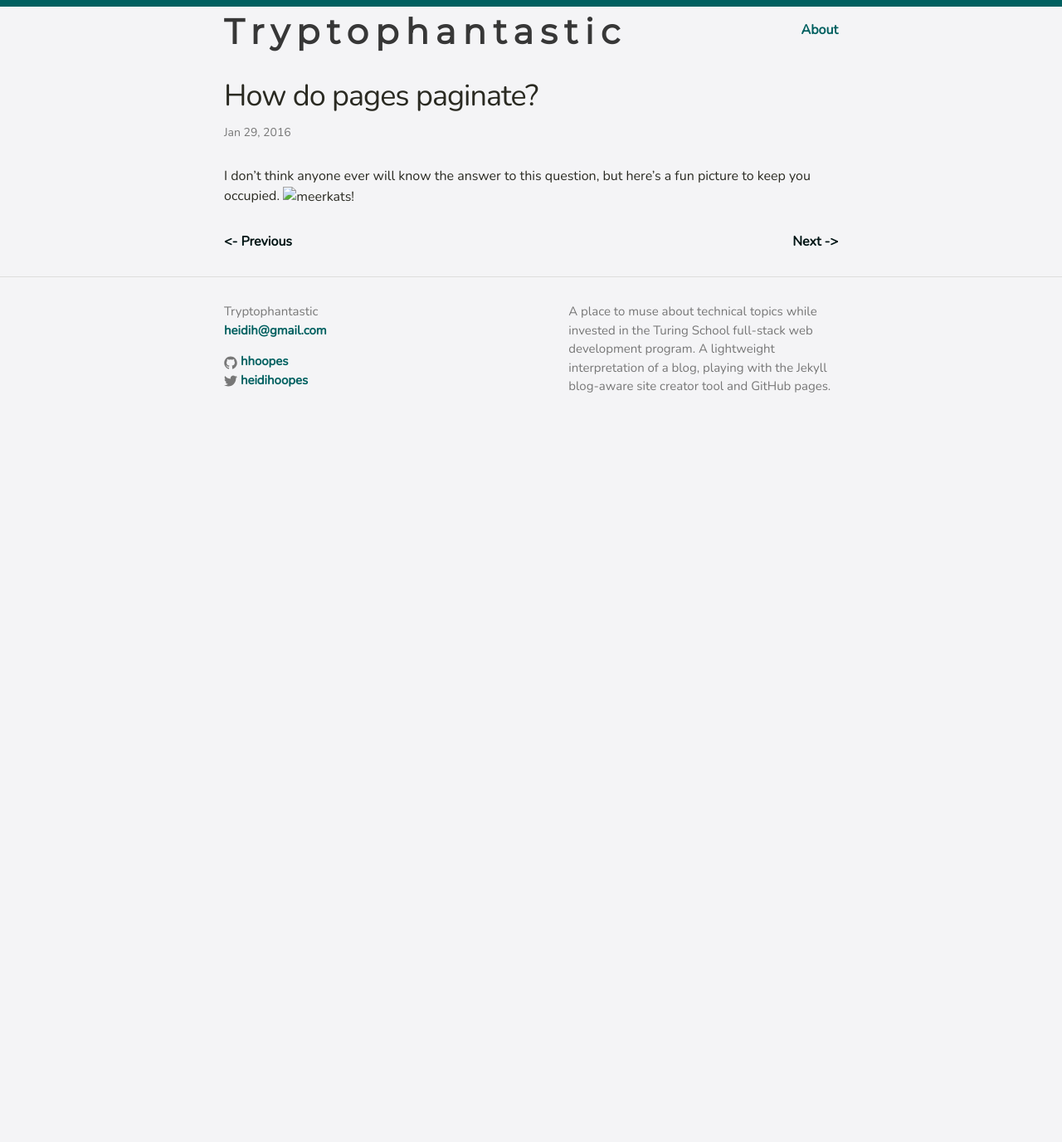
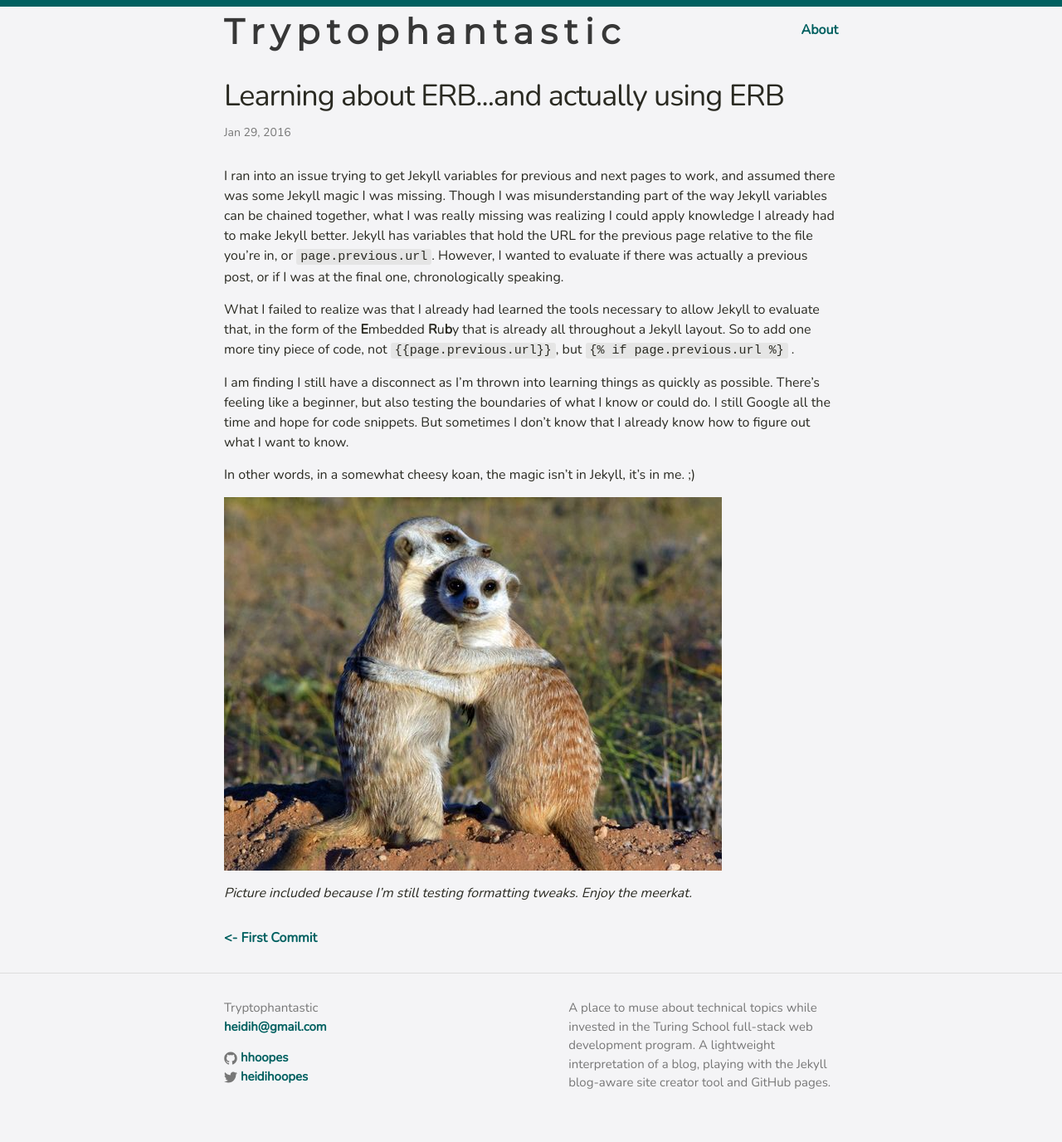
Before and after one commit to hhoopes/hhoopes.github.io, a Jekyll site: the page built from _posts/2016-01-29-how-do-pages-paginate.markdown, in a window 1280 px wide. Shown: the whole page at 83% size. Built offline with Jekyll 4.4.1, drawn with Linux system fonts in a browser that asks for light colours; before the commit the page ends 900 px from its top, so only the background shows below that.

Commit message:
Style tweaks. Read more, Next/Prev, Syntax style. New post

```diff
--- a/_config.yml
+++ b/_config.yml
@@ -28,8 +28,3 @@ paginate: 4
 gems: [jekyll-paginate]
 
 #Plugins
-
-# Only First P Plugin
-only_first_p:
-    show_read_more_link: true
-    read_more_link_text: 'Read more'
--- a/_layouts/post.html
+++ b/_layouts/post.html
@@ -12,8 +12,12 @@ layout: default
     {{ content }}
   </div>
 
-  <div>
-    <A HREF="{{ post.previous }}"><- Previous</A>
-    <A HREF="{{ post.next }}" class="next">Next -></A>
+  <div class="PageNavigation">
+    {% if page.previous.url %}
+      <a class="prev" href="{{page.previous.url}}"><- {{page.previous.title}}</a>
+    {% endif %}
+    {% if page.next.url %}
+      <a class="next" href="{{page.next.url}}" class="next">{{page.next.title}} -></a>
+    {% endif %}
   </div>
 </article>
--- a/_posts/2016-01-29-how-do-pages-paginate.markdown
+++ b/_posts/2016-01-29-how-do-pages-paginate.markdown
@@ -1,8 +1,19 @@
 ---
 layout: post
-title: "How do pages paginate?"
+title: "Learning about ERB...and actually using ERB"
 date: "2016-01-29 11:50:46"
+excerpt_separator: <!--more-->
 ---
-I don't think anyone ever will know the answer to this question, but here's a fun picture to keep you occupied.
+I ran into an issue trying to get Jekyll variables for previous and next pages to work, and assumed there was some Jekyll magic I was missing. Though I was misunderstanding part of the way Jekyll variables can be chained together, what I was really missing was realizing I could apply knowledge I already had to make Jekyll better.
 <!--more-->
-![meerkats!](assets/meerkats3d-02_51265_600x450.jpg)
+Jekyll has variables that hold the URL for the previous page relative to the file you're in, or `page.previous.url`. However, I wanted to evaluate if there was actually a previous post, or if I was at the final one, chronologically speaking.
+
+What I failed to realize was that I already had learned the tools necessary to allow Jekyll to evaluate that, in the form of the <B>E</B>mbedded <B>R</B>u<B>b</B>y that is already all throughout a Jekyll layout. So to add one more tiny piece of code, not <code>{% raw %}{{page.previous.url}}{% endraw %}</code>, but <code>{% raw %}{% if page.previous.url %}{% endraw %}</code>  .
+
+I am finding I still have a disconnect as I'm thrown into learning things as quickly as possible. There's feeling like a beginner, but also testing the boundaries of what I know or could do. I still Google all the time and hope for code snippets. But sometimes I don't know that I already know how to figure out what I want to know.
+
+In other words, in a somewhat cheesy koan, the magic isn't in Jekyll, it's in me. ;)
+
+![meerkats!](/assets/meerkats3d-02_51265_600x450.jpg)
+
+*Picture included because I'm still testing formatting tweaks. Enjoy the meerkat.*
--- a/_sass/_base.scss
+++ b/_sass/_base.scss
@@ -96,7 +96,7 @@ a {
     font-weight: bold;
 
     &:visited {
-        color: darken($brand-color, 15%);
+        color: $brand-color;
     }
 
     &:hover {
@@ -141,7 +141,7 @@ code {
     font-size: 15px;
     border: 0px solid $grey-color-light;
     border-radius: 3px;
-    background-color: #f2f2f2;
+    background-color: #E5E5E5;
 }
 
 code {
--- a/_sass/_syntax-highlighting.scss
+++ b/_sass/_syntax-highlighting.scss
@@ -2,7 +2,7 @@
  * Syntax highlighting styles
  */
 .highlight {
-    background: #f2f2f2;
+    background: #E5E5E5;
     @extend %vertical-rhythm;
     border-style: groove;
     border-width: 4px;
--- a/index.html
+++ b/index.html
@@ -8,8 +8,8 @@ layout: default
   <h1 class="page-heading"></h1>
 
     {% for post in paginator.posts %}
-        <h2><a href="{{ post.url }}">{{ post.title }}</a></h2>
-          <h3>{{ post.date | date: "%b %-d, %Y" }} </h3>
+      <h2><a href="{{ post.url }}">{{ post.title }}</a></h2>
+        <h3>{{ post.date | date: "%b %-d, %Y" }} </h3>
           <p>{{ post.excerpt }}
           <p><a class="more" href="{{ post.url }}">Read more...</a></p>
 
```
